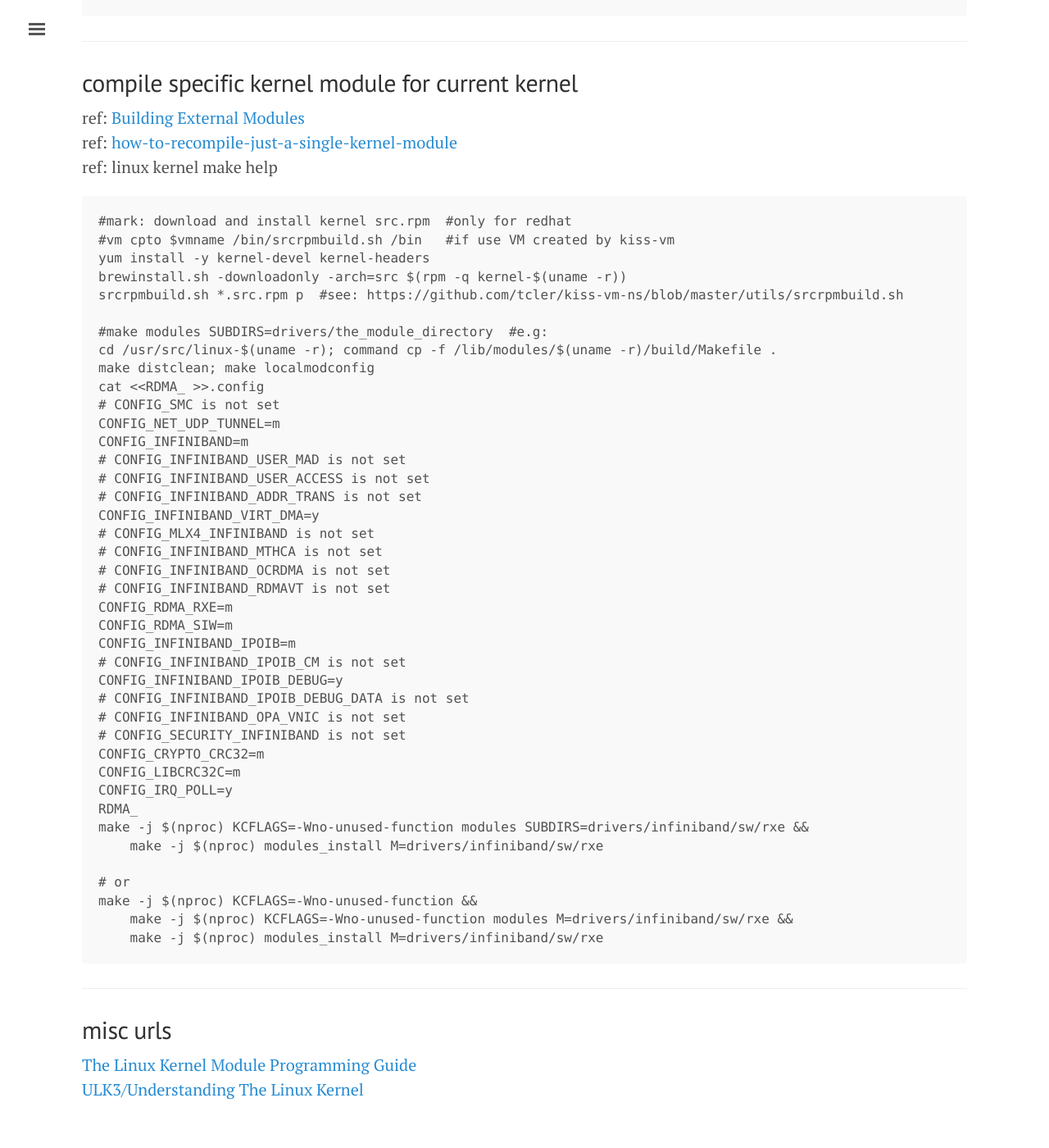
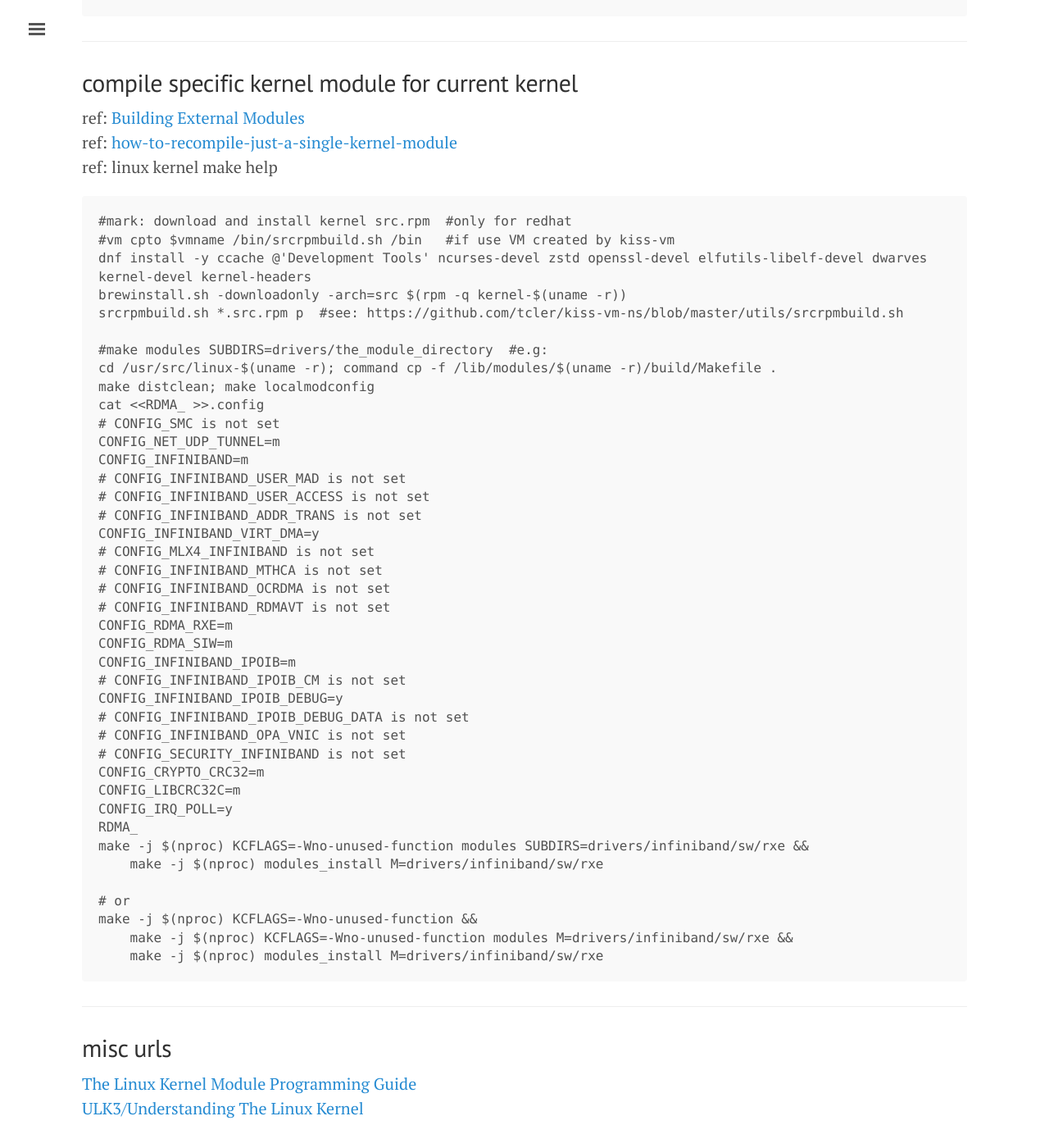
Before and after one commit to tcler/tcler.github.io, a Jekyll site: the page built from _posts/2024-01-12-compile-linux-upstream-kernel.md, in a window 1280 px wide and 1400 px high, scrolled down 1627 px. Shown: the whole window at 82% size. Built offline with Jekyll 4.4.1, drawn with Linux system fonts in a browser that asks for light colours.

Commit message:
Update 2024-01-12-compile-linux-upstream-kernel.md

````diff
--- a/_posts/2024-01-12-compile-linux-upstream-kernel.md
+++ b/_posts/2024-01-12-compile-linux-upstream-kernel.md
@@ -61,7 +61,7 @@ ref: linux kernel make help
 ```
 #mark: download and install kernel src.rpm  #only for redhat
 #vm cpto $vmname /bin/srcrpmbuild.sh /bin   #if use VM created by kiss-vm
-yum install -y kernel-devel kernel-headers
+dnf install -y ccache @'Development Tools' ncurses-devel zstd openssl-devel elfutils-libelf-devel dwarves  kernel-devel kernel-headers
 brewinstall.sh -downloadonly -arch=src $(rpm -q kernel-$(uname -r))
 srcrpmbuild.sh *.src.rpm p  #see: https://github.com/tcler/kiss-vm-ns/blob/master/utils/srcrpmbuild.sh
 
````
